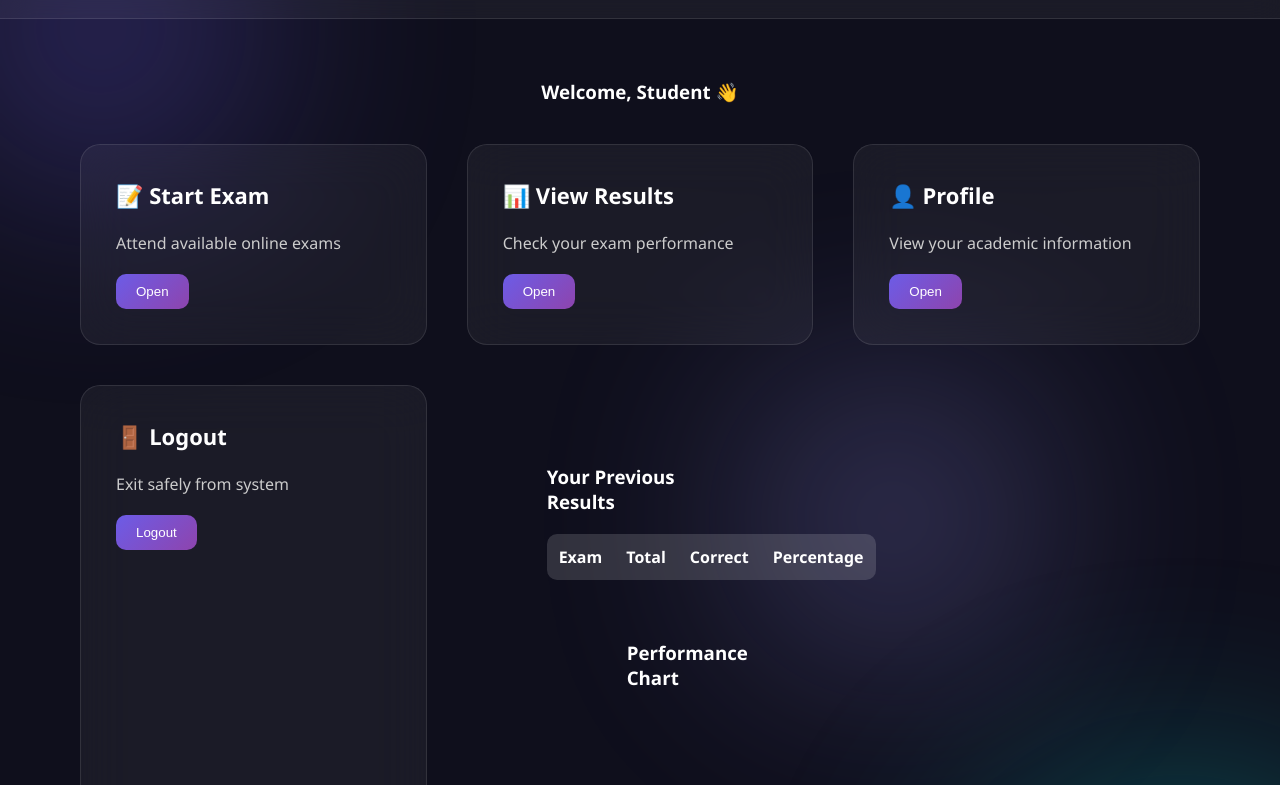
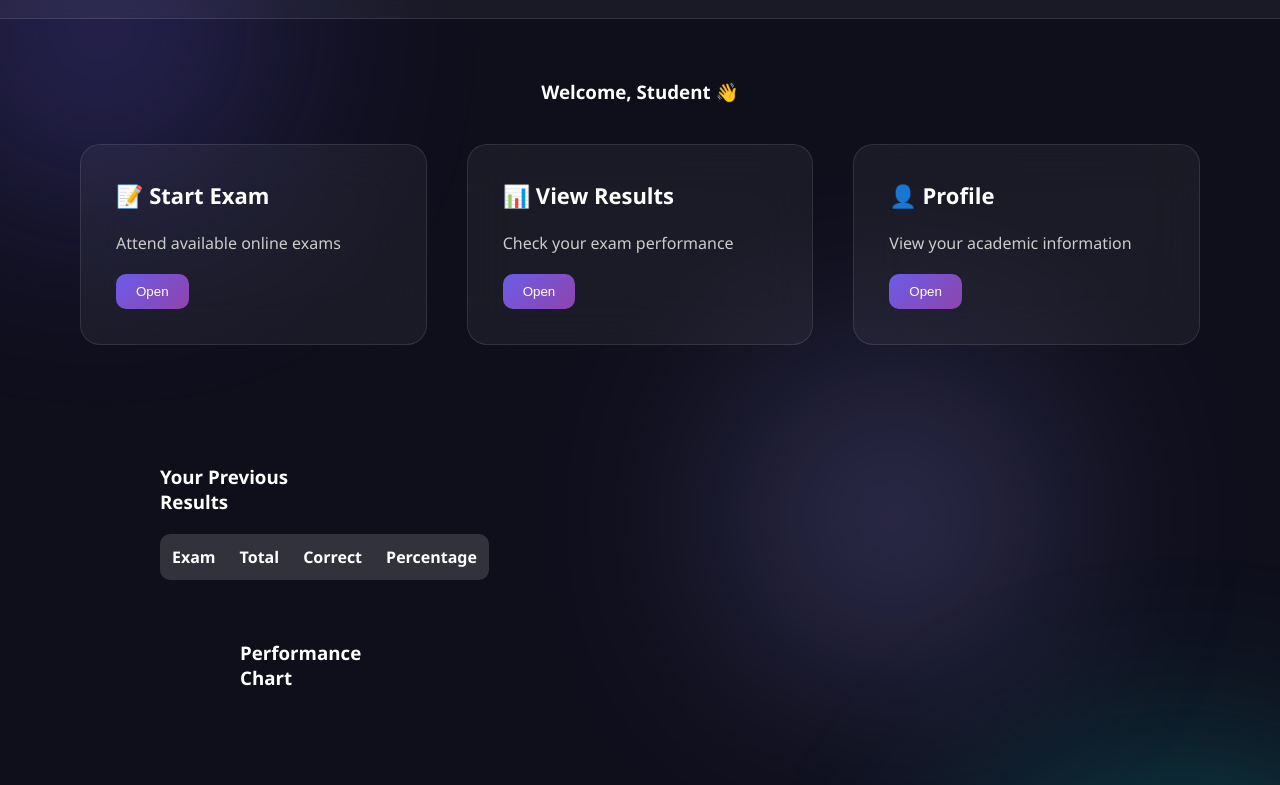
Before and after one commit to AltisHari18/online-examination-system_new, a plain HTML site: page student.html in a window 1280 px wide. Shown: the part 95-880 px from the top of the page. Drawn offline with nearby package versions, Linux system fonts and the light colour scheme; no server answers.

Commit message:
Updated index design

```diff
--- a/student.html
+++ b/student.html
@@ -42,11 +42,7 @@
             <button>Open</button>
         </div>
 
-        <div class="card">
-            <h3>🚪 Logout</h3>
-            <p>Exit safely from system</p>
-            <button id="logoutBtn2">Logout</button>
-        </div>
+
         <div class="results-section">
     <h3>Your Previous Results</h3>
 
```
